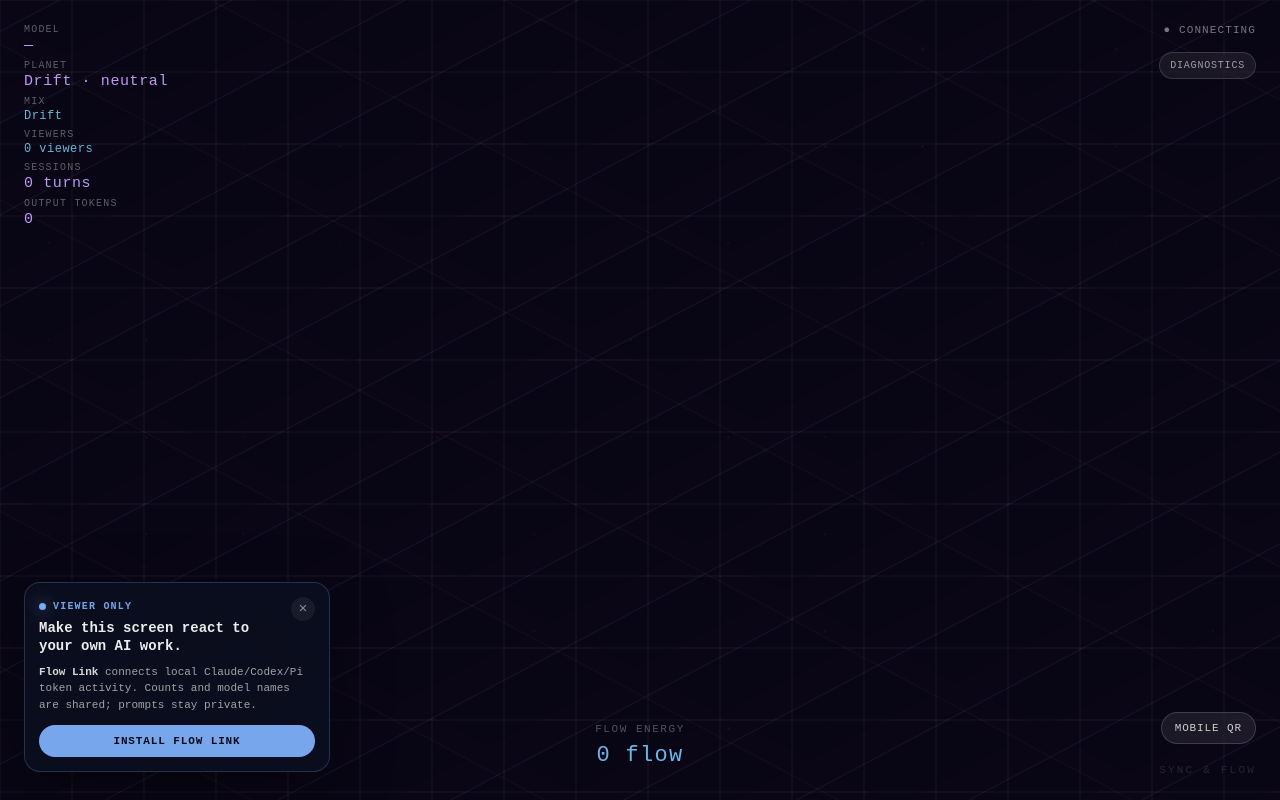
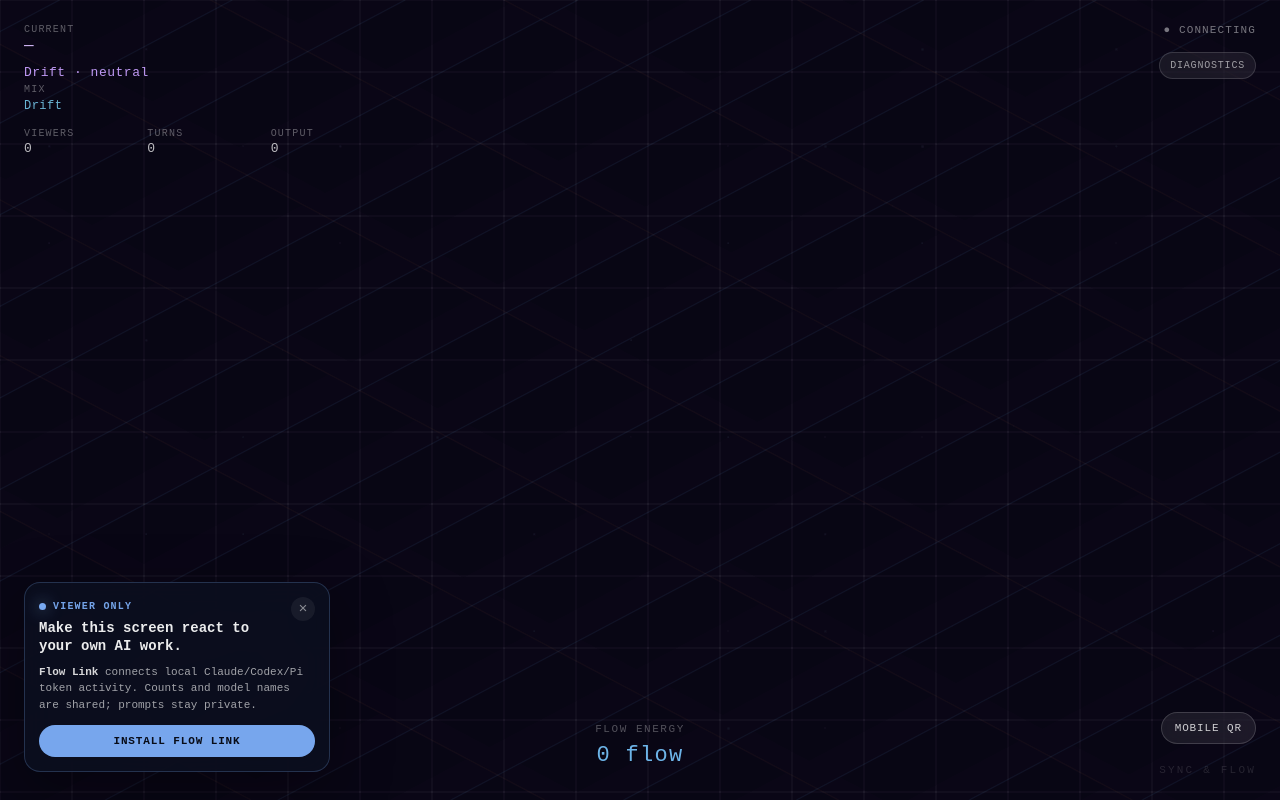
Before and after one commit to SeongYongLee/sync-and-flow, a website built with Vite: page index.html in a window 1280 px wide. Built offline with nearby package versions, Linux system fonts and the light colour scheme; no server answers; files whose address does not match are found by name.

Commit message:
feat(web): compact HUD metrics

```diff
--- a/index.html
+++ b/index.html
@@ -24,9 +24,9 @@
         position: fixed;
         top: 24px;
         left: 24px;
-        display: flex;
-        flex-direction: column;
-        gap: 6px;
+        width: min(360px, calc(100vw - 48px));
+        display: grid;
+        gap: 10px;
         pointer-events: none;
         z-index: 10;
       }
@@ -39,13 +39,14 @@
       }
 
       #hud .value {
-        font-size: 15px;
+        min-width: 0;
+        font-size: 13px;
         color: rgba(200, 160, 255, 0.95);
         letter-spacing: 0.04em;
       }
 
       #hud .value.subtle {
-        max-width: min(340px, calc(100vw - 48px));
+        max-width: 100%;
         overflow: hidden;
         text-overflow: ellipsis;
         white-space: nowrap;
@@ -53,10 +54,43 @@
         color: rgba(128, 220, 255, 0.82);
       }
 
+      #hud .primary .value {
+        display: block;
+        max-width: 100%;
+        overflow: hidden;
+        text-overflow: ellipsis;
+        white-space: nowrap;
+        font-size: 16px;
+        color: rgba(218, 190, 255, 0.96);
+      }
+
       #hud .row {
         display: flex;
         flex-direction: column;
         gap: 2px;
+      }
+
+      #hud .summary {
+        display: grid;
+        gap: 4px;
+      }
+
+      #hud .metrics {
+        display: grid;
+        grid-template-columns: repeat(3, minmax(0, 1fr));
+        gap: 10px;
+      }
+
+      #hud .metric {
+        min-width: 0;
+      }
+
+      #hud .metric .value {
+        display: block;
+        overflow: hidden;
+        text-overflow: ellipsis;
+        white-space: nowrap;
+        color: rgba(255, 255, 255, 0.72);
       }
 
       #status {
@@ -649,29 +683,28 @@
     <canvas id="canvas"></canvas>
 
     <div id="hud">
-      <div class="row">
-        <span class="label">Model</span>
+      <div class="row primary">
+        <span class="label">Current</span>
         <span class="value" id="model">—</span>
       </div>
-      <div class="row">
-        <span class="label">Planet</span>
+      <div class="summary">
         <span class="value" id="planet">Drift · neutral</span>
-      </div>
-      <div class="row">
         <span class="label">Mix</span>
         <span class="value subtle" id="planet-mix">Drift</span>
       </div>
-      <div class="row">
-        <span class="label">Viewers</span>
-        <span class="value subtle" id="viewers">0 viewers</span>
-      </div>
-      <div class="row">
-        <span class="label">Sessions</span>
-        <span class="value" id="turns">0 turns</span>
-      </div>
-      <div class="row">
-        <span class="label">Output Tokens</span>
-        <span class="value" id="output-tokens">0</span>
+      <div class="metrics">
+        <div class="metric">
+          <span class="label">Viewers</span>
+          <span class="value" id="viewers">0</span>
+        </div>
+        <div class="metric">
+          <span class="label">Turns</span>
+          <span class="value" id="turns">0</span>
+        </div>
+        <div class="metric">
+          <span class="label">Output</span>
+          <span class="value" id="output-tokens">0</span>
+        </div>
       </div>
     </div>
 
--- a/src/web/hud.ts
+++ b/src/web/hud.ts
@@ -36,13 +36,13 @@ export class HudController {
     this.planet.textContent = `${meta.label} · ${meta.role}`;
     this.planet.title = meta.description;
     this.planetMix.textContent = mixLabel || meta.label;
-    this.turns.textContent = `${turns} turns`;
-    this.output.textContent = outputTokens.toLocaleString();
+    this.turns.textContent = compactCount(turns);
+    this.output.textContent = compactCount(outputTokens);
     this.energy.textContent = `${Math.round(energy).toLocaleString()} flow`;
   }
 
   updateViewerCount(count: number): void {
-    this.viewers.textContent = `${count.toLocaleString()} viewer${count === 1 ? "" : "s"}`;
+    this.viewers.textContent = compactCount(count);
   }
 
   private renderStatus(detail: string): void {
@@ -54,7 +54,17 @@ export class HudController {
 }
 
 export function formatModelLabel(source: string, model: string): string {
-  return source && model ? `${source}:${model}` : "—";
+  return source && model ? `${source} / ${model}` : "—";
+}
+
+export function compactCount(value: number): string {
+  if (!Number.isFinite(value)) return "0";
+  const rounded = Math.max(0, Math.round(value));
+  if (rounded < 10_000) return rounded.toLocaleString();
+  return Intl.NumberFormat("en", {
+    notation: "compact",
+    maximumFractionDigits: rounded < 1_000_000 ? 1 : 0,
+  }).format(rounded);
 }
 
 export function resolveStatusView(presenceState: PresenceStatus, streamState: StreamStatus): StatusView {
```
Also changed, not shown: tests/hud.test.ts (+8 -2 lines).
